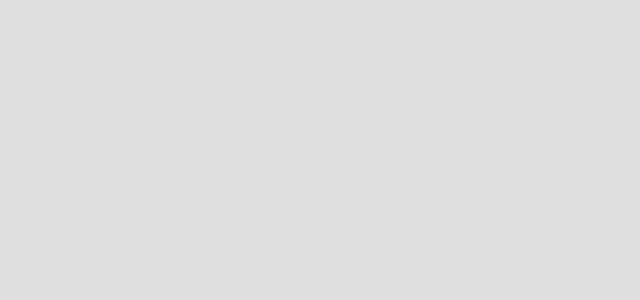
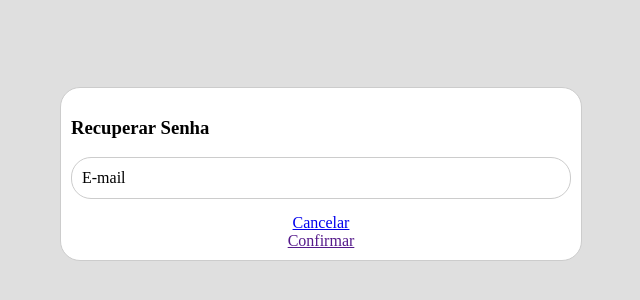
Before and after one commit to imvillacorta/spa-angular, an Angular app: page /recuperar-senha in a window 1280 px wide. Before the commit this address led to /. Shown: the part 234-534 px from the top of the page, without its empty margins (319-959 px from the left). Built offline with nearby package versions, Linux system fonts and the light colour scheme.

Commit message:
criação tela de recuperar senha

```diff
--- a/src/app/app.module.ts
+++ b/src/app/app.module.ts
@@ -4,11 +4,13 @@ import { BrowserModule } from '@angular/platform-browser';
 import { AppRoutingModule } from './app-routing.module';
 import { AppComponent } from './app.component';
 import { LoginComponent } from './pages/autenticacao/login/login/login.component';
+import { RecuperarSenhaComponent } from './pages/autenticacao/login/recuperar-senha/recuperar-senha.component';
 
 @NgModule({
   declarations: [
     AppComponent,
-    LoginComponent
+    LoginComponent,
+    RecuperarSenhaComponent
   ],
   imports: [
     BrowserModule,
--- a/src/app/pages/autenticacao/login/login/login.component.html
+++ b/src/app/pages/autenticacao/login/login/login.component.html
@@ -11,7 +11,8 @@
             <a href="">
                 Acessar
             </a>
-            <a href="">
+            <a href=""
+               routerLink="/recuperar-senha">
                 Esqueci a senha
             </a>
             <a href="">
--- /dev/null
+++ b/src/app/pages/autenticacao/login/recuperar-senha/recuperar-senha.component.html
@@ -0,0 +1,13 @@
+<div class="wrapper">
+    <div class="box">
+        <h3>Recuperar Senha</h3>
+        <div class="inputs">
+            E-mail
+        </div>
+        <div class="links">
+            <a href=""
+               routerLink="/login">Cancelar</a>
+            <a href="">Confirmar</a>
+        </div>
+    </div>
+</div>
--- /dev/null
+++ b/src/app/pages/autenticacao/login/recuperar-senha/recuperar-senha.component.scss
@@ -0,0 +1 @@
+@import '../../../../../scss/autenticacao';
--- /dev/null
+++ b/src/app/pages/autenticacao/login/recuperar-senha/recuperar-senha.component.ts
@@ -0,0 +1,15 @@
+import { Component, OnInit } from '@angular/core';
+
+@Component({
+  selector: 'app-recuperar-senha',
+  templateUrl: './recuperar-senha.component.html',
+  styleUrls: ['./recuperar-senha.component.scss']
+})
+export class RecuperarSenhaComponent implements OnInit {
+
+  constructor() { }
+
+  ngOnInit(): void {
+  }
+
+}
```
Also changed, not shown: src/app/app-routing.module.ts (+6 -1 lines), 1 other file (tests, documents, lock files or other folders).
